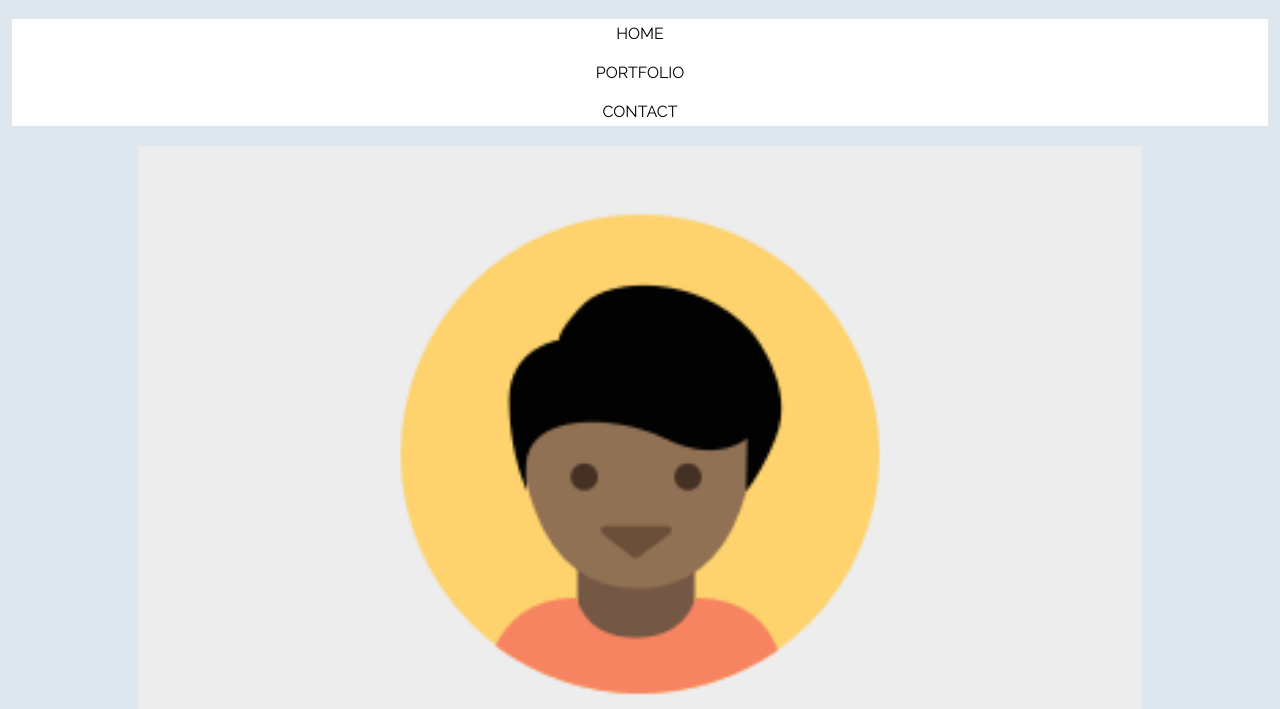
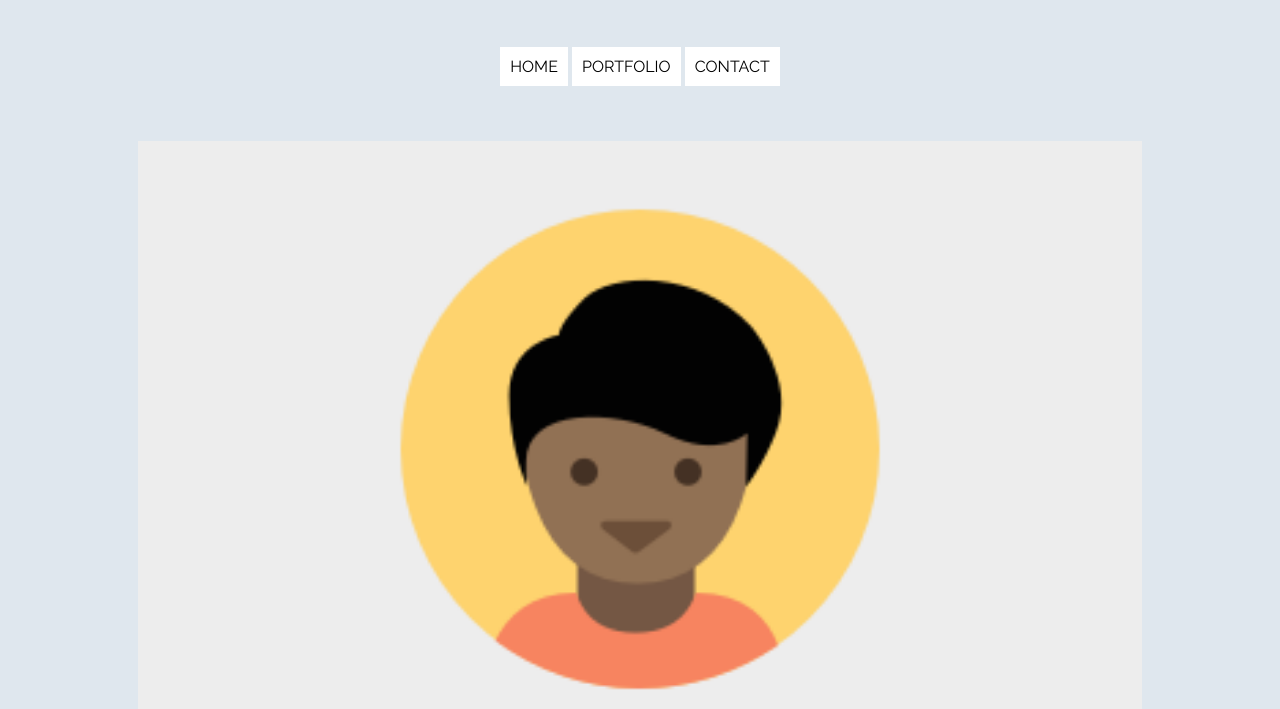
Before and after one commit to sarahecarter/techdegree-project-2, a plain HTML site: page index.html in a window 1280 px wide. Shown: the part 91-800 px from the top of the page. Drawn offline with Linux system fonts and the light colour scheme.

Commit message:
Solved nav links and began media queries for wider screens

```diff
--- a/css/styles.css
+++ b/css/styles.css
@@ -24,7 +24,6 @@ p {
 
 .main-nav {
     list-style-type: none;
-    background: white;
     margin-bottom: 20px;
     font-size: 1em;
     padding: 0;
@@ -39,13 +38,14 @@ p {
     text-transform: uppercase;
     text-decoration: none;
     color: black;
-    margin: 10px auto;
-    padding: 5px;
+    text-align: center;
+    padding: 10px;
     display: block;
 }
 
 .main-nav li {
-    margin-bottom: 10px;
+    margin-bottom: 5px;
+    background: white;
 }
 
 
@@ -73,6 +73,7 @@ p {
     background-color: white;
     text-align: center;
     margin: 0;
+    padding: 20px 10px;
 }
 
 /* --Contact Styles --*/
@@ -111,3 +112,25 @@ p {
 }
 
 /* --Media Queries --*/
+@media (min-width: 768px) {
+
+    .main-nav li {
+        display: inline-block;
+    }
+
+    .main-nav {
+        text-align: center;
+        margin: 50px;
+    }
+
+    .name {
+
+    }
+
+}
+
+
+
+
+
+@media (min-width: 1024px) {}
```
